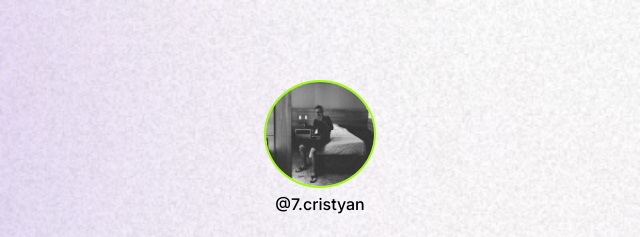
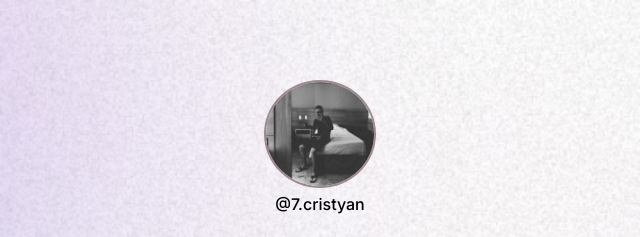
Before and after one commit to 7Cristyan/projeto-links, a plain HTML site: page index.html in a window 1280 px wide. Shown: the top 237 px of the page, 320-960 px from the left. Drawn offline with nearby package versions, Linux system fonts and the light colour scheme.

Commit message:
add readme

```diff
--- a/style.css
+++ b/style.css
@@ -48,7 +48,7 @@ body * {
 #profile img {
   width: 112px;
   border-radius: 100%;
-  border: 2px solid rgb(157, 255, 0);
+  border: 2px solid rgba(44, 5, 5, 0.432);
 }
 
 #profile p {
```
Also changed, not shown: .github/preview.jpg (added), 1 other file.
